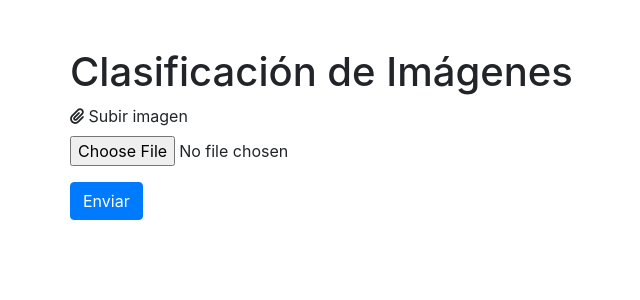
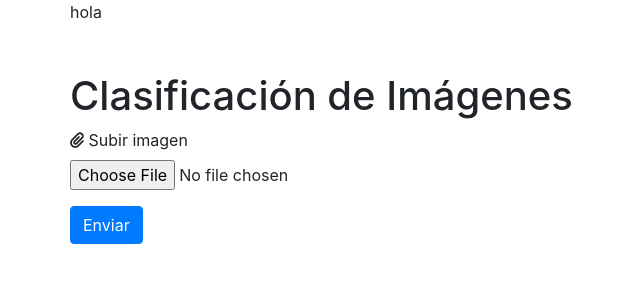
Before and after one commit to andresbuendia2020/EntrenamientoIA, a Flask app: page / in a window 1280 px wide. Shown: the top 300 px of the page, without its empty margins (15-655 px from the left). Run offline with Flask 3, Linux system fonts and the light colour scheme; some libraries are stand-ins or nearby versions.

Commit message:
docs: ✏️ test

```diff
--- a/templates/index.html
+++ b/templates/index.html
@@ -9,6 +9,7 @@
 </head>
 <body>
 <div class="container">
+    <div>hola</div>
     <h1 class="mt-5">Clasificación de Imágenes</h1>
     <form method="post" enctype="multipart/form-data" id="upload-form">
         <div class="form-group">
```
